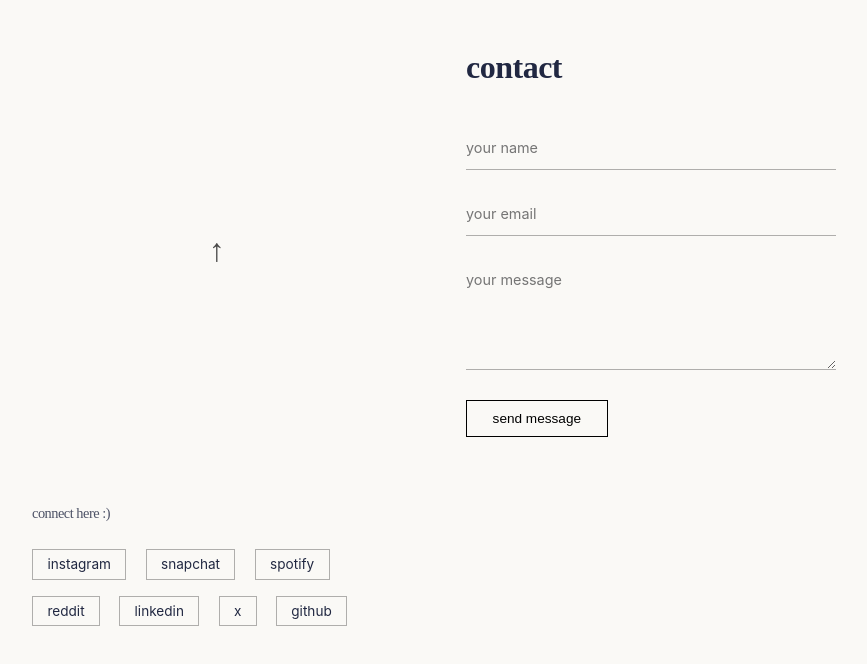
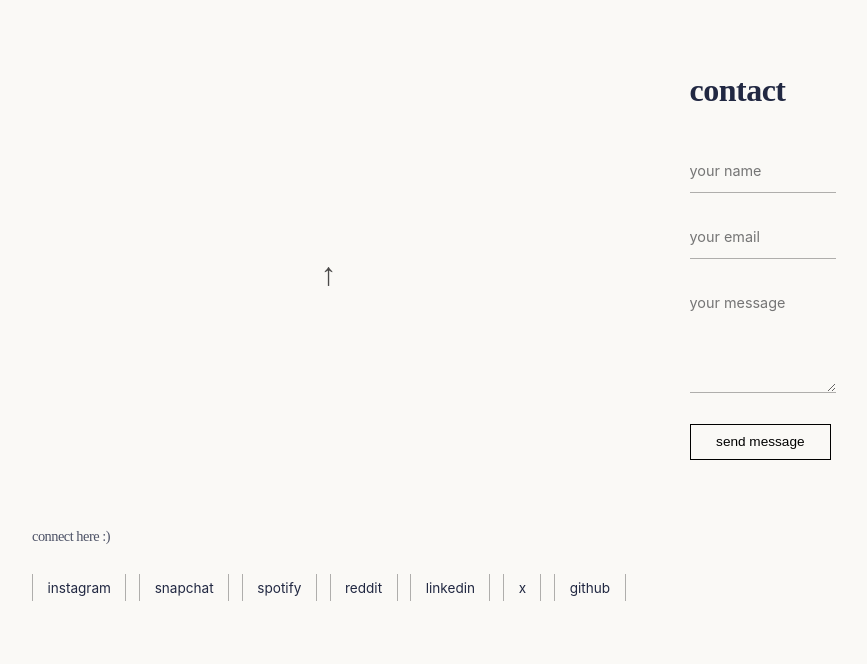
Before and after one commit to phutcop/portfolio, a React (Vite) app in the folder myPortfolio/: page / in a window 1280 px wide. Shown: the part 4132-4796 px from the top of the page, without its empty margins (316-1183 px from the left). Built offline with nearby package versions, Linux system fonts and the light colour scheme.

Commit message:
CONTACT FIXED AND MOBILE DONE

```diff
--- a/myPortfolio/src/styles/global.css
+++ b/myPortfolio/src/styles/global.css
@@ -988,3 +988,36 @@
     font-weight: 600;
   }
 }
+/* =====================================================
+   CONTACT SOCIALS — SINGLE LINE FIX
+   Prevents overflow + layout bugs
+   ===================================================== */
+
+#contact .socials-list {
+  display: flex;
+  flex-direction: row;        /* 🔑 one line */
+  flex-wrap: nowrap;          /* 🔑 do NOT stack vertically */
+  gap: 0.8rem;
+
+  align-items: center;
+  justify-content: flex-start;
+
+  overflow: hidden;           /* no weird spill */
+}
+
+/* Individual social buttons */
+#contact .socials-list a {
+  white-space: nowrap;        /* 🔑 prevents text breaking */
+  flex-shrink: 0;             /* 🔑 prevents collapsing */
+
+  padding: 0.45rem 0.9rem;
+  font-size: 0.85rem;
+}
+
+/* Mobile safety: allow wrap ONLY on very small screens */
+@media (max-width: 480px) {
+  #contact .socials-list {
+    flex-wrap: wrap;          /* wrap gracefully */
+    row-gap: 0.6rem;
+  }
+}
```
